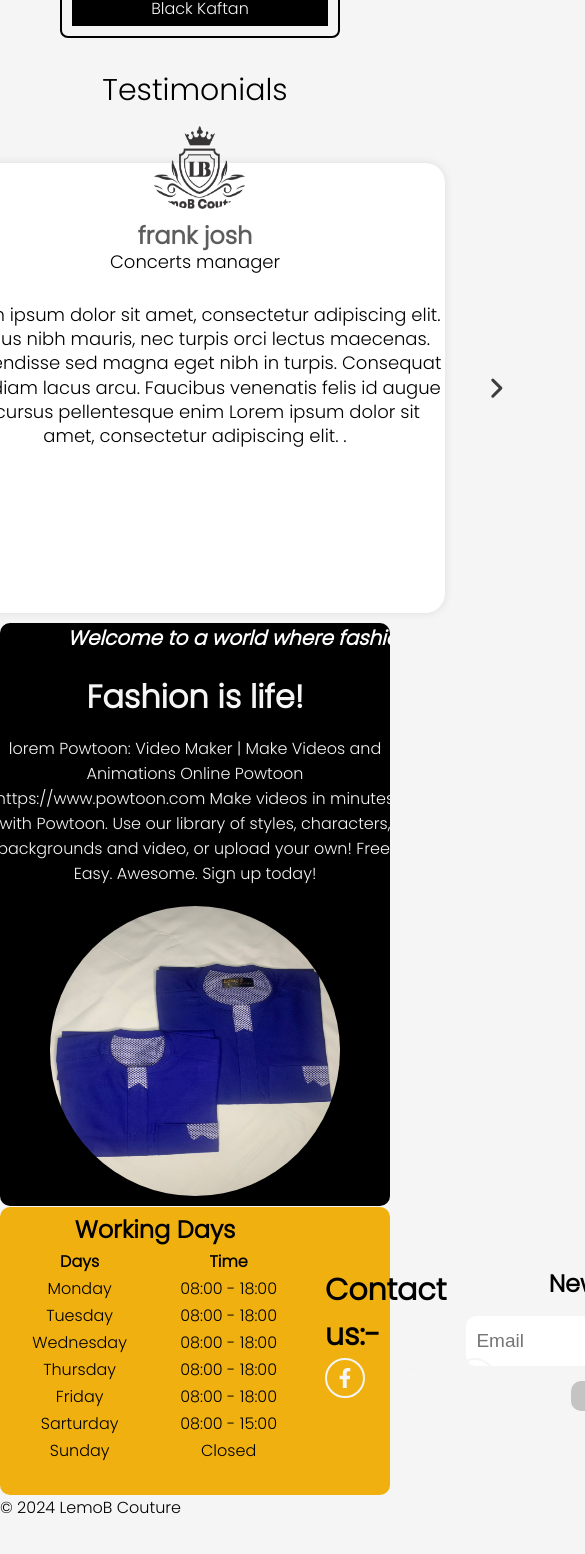
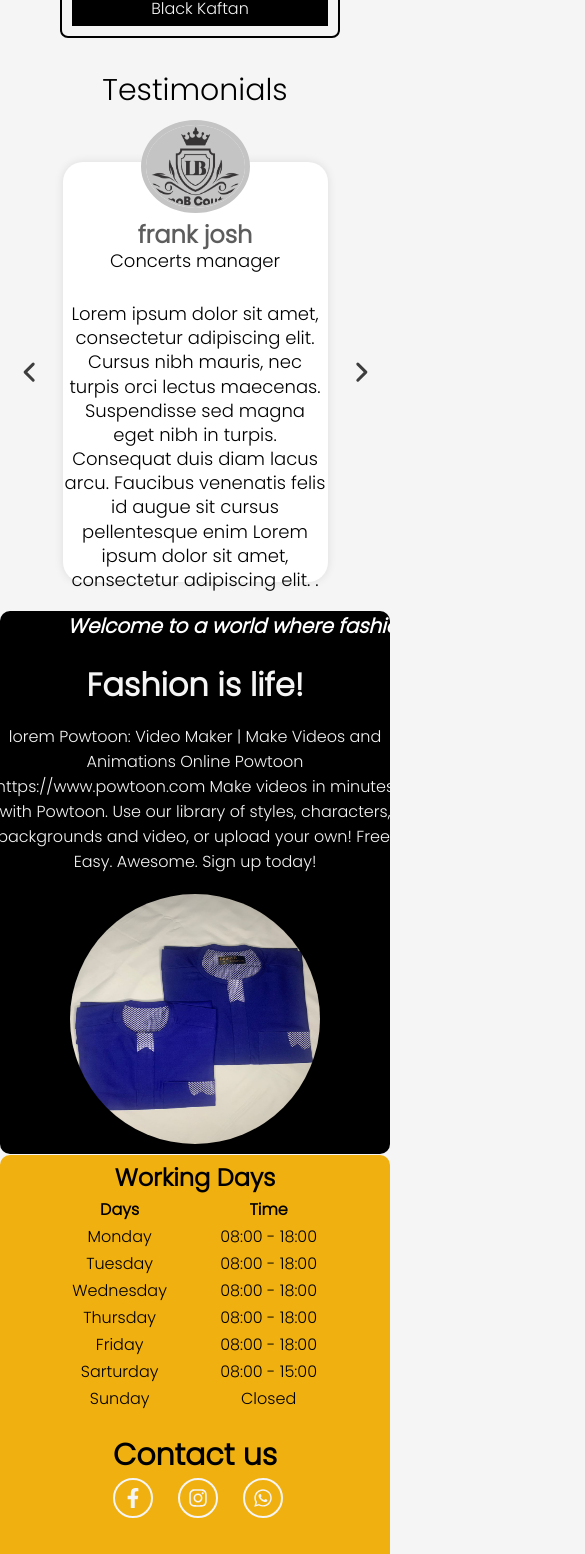
Before and after one commit to sirGentlejack/lemoB-couture-demo-landing-page, a React (Create React App) app: page / in a window 390 px wide. Shown: the part 2255-3809 px from the top of the page, 585 px wide, since content can reach past the window. Before the commit the page ends 3775 px from the top, so only its background shows below. Built offline with nearby package versions, Linux system fonts and the light colour scheme.

Commit message:
Update CSS for responsiveness

```diff
--- a/src/App.css
+++ b/src/App.css
@@ -807,15 +807,22 @@ border-radius: 10px;
   box-shadow: 0px 0px 10px 0px rgba(0, 0, 0, 0.1);
   position: relative;
 }
+.testimonials-header{
+  display: flex;
+  flex-direction: column;
+  align-items: center;
+  justify-content: center;
+}
 .testimonials-img {
   width: 99px;
   height: 83px;
-  border-radius: 99px;
-  color: #c4c4c4;
+  border-radius: 50%;
+  padding: 2px;
+  outline: 5px solid #c4c4c4;;
+  background: #c4c4c4;
   text-align: center;
   position: absolute;
   top: -37px;
-  left: 250px;
 }
 .testimonials-name {
   padding: 55px 0 10px 0;
@@ -873,6 +880,10 @@ border-radius: 10px;
 }
 
 /* mobile view */
+/* @media screen and (max-width:400px) {
+
+} */
+
 @media screen and (max-width: 700px) {
   .header {
     display: flex;
@@ -998,29 +1009,11 @@ border-radius: 10px;
     padding: 5px;
   }
   /* Testimonial */
-  .Testimonials-big-box {
-    width: 100%;
-    gap: 10px;
-    padding-top: 20px;
-  }
   .circle {
-    width: 350px;
-    display: flex;
-    justify-content: center;
-  }
-  .card-list-3 {
-    width: 300px;
-    height: 450px;
-  }
-  .testimonials-box {
-    height: 100%;
-  }
-  .testimonials-img {
-    left: 105px;
-  }
-
-  .testimonial-quote {
-    padding: 50px 2px 5px 2px;
+    /* position: absolute;
+    z-index: -1;
+    top: 0px; */
+    display: none;
   }
   /* fashion */
 
@@ -1048,11 +1041,6 @@ border-radius: 10px;
     height: 250px;
   }
 
-  /* bottom */
-  .bottom2 {
-    display: flex;
-    flex-direction: column;
-  }
   /* About us page */
 
   .about-us-page > h1 {
@@ -1086,39 +1074,33 @@ border-radius: 10px;
   .hero-imghover{
     display: none;
   }
+  /* bottom */
+  .bottom{
+    text-align: center;
+  }
   .bottom2 {
     display: flex;
-    flex-direction: row;
+    flex-direction: column;
   }
   .contact-us {
     display: block;
   }
-  /* Testimonial */
-  .Testimonials-big-box {
-    width: 100%;
-    gap: 35px;
-    padding-top: 20px;
-  }
-  .circle {
-    /* width: 50px; */
-    display: flex;
-    justify-content: center;
-    /* z-index: 1; */
-  }
-  .card-list-3 {
-    width: 500px;
-    /* height: 450px; */
-  }
-  /* .testimonials-box {
-  height: 100%;
-} */
-  .testimonials-img {
-    left: 205px;
-  }
 
-  .testimonial-quote {
-    padding: 50px 2px 5px 2px;
-  }
+/* Testimonial */
+.Testimonials-big-box {
+  width: 100%;
+  gap: 0;
+}
+
+.card-list-3 {
+  width: 300px;
+  height: 458px;
+}
+.testimonials-box {
+  width: 265px;
+  height: 420px;
+}
+
    /* fashion */
 
    .fashion2{
@@ -1129,7 +1111,26 @@ border-radius: 10px;
   }
 
   .fashion-img{
-    width: 290px;
-    height: 290px;
+    width: 250px;
+    height: 250px;
   }
+
+  /* signin page */
+
+.signin-section{
+  display: block;
+  margin: 0 auto;
 }
+
+.sigin-img{
+  width: 100%;
+  height: 100px;
+
+}
+
+.signin-page{
+  width: 100%;
+
+}
+
+}
--- a/src/Components/Bottom.js
+++ b/src/Components/Bottom.js
@@ -50,7 +50,7 @@ export default function Bottom() {
         </div>
 
         <div className="contact-us">
-          <h3>Contact us:-</h3>
+          <h3>Contact us</h3>
           <div className=" bottom-socials">
             <div className="hero-sci ">
               <a href="/" target="_blank" rel="noreferrer">
--- a/src/Components/Testimonials.js
+++ b/src/Components/Testimonials.js
@@ -5,7 +5,7 @@ export default function Testimonials({ item }) {
   return (
     <>
       <div className="testimonials-box">
-        <div>
+        <div className="testimonials-header">
           <img
             src={require(`../images/${item.image}`)}
             alt="Testimonials"
--- a/src/Pages/Signin.js
+++ b/src/Pages/Signin.js
@@ -93,7 +93,7 @@ export default function Signin({ setIsAuthenticated, setUser }) {
   };
 
   return (
-    <div className="signin-section">
+    <div className="signin-section page">
       <img
         src={isHovered ? fashionbg : fashionbg2 }
         className="sigin-img"
```
